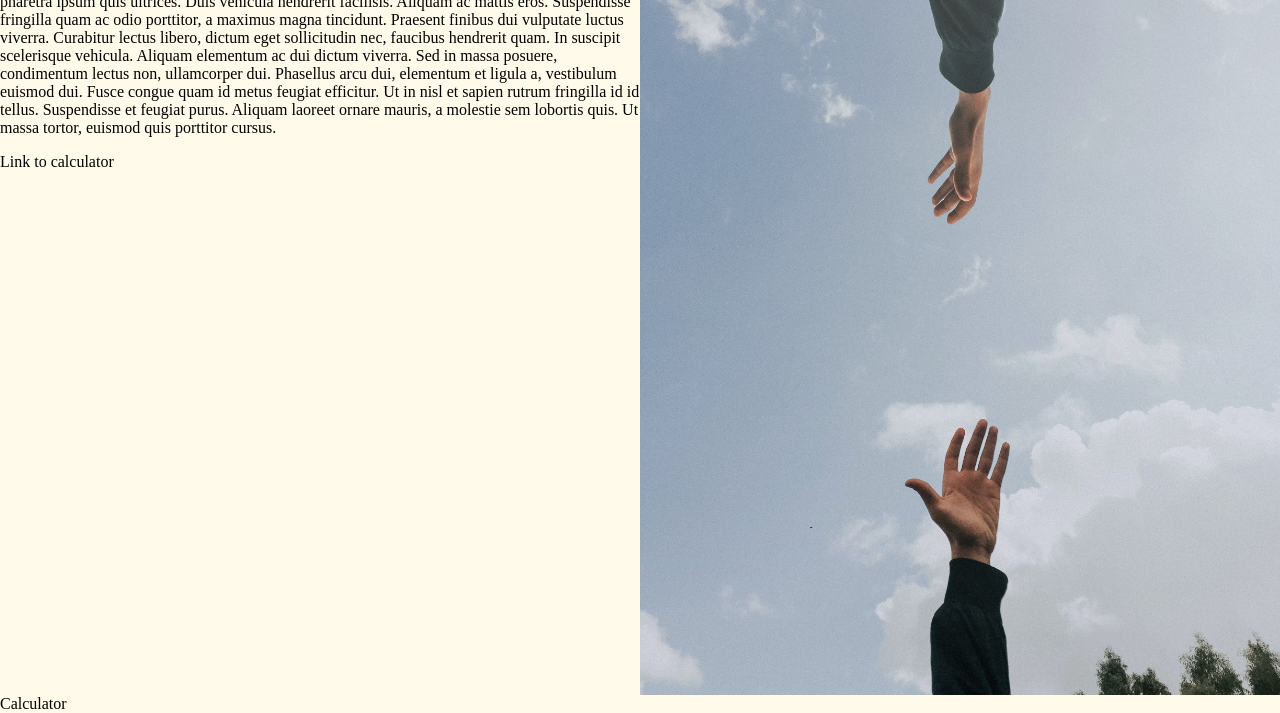
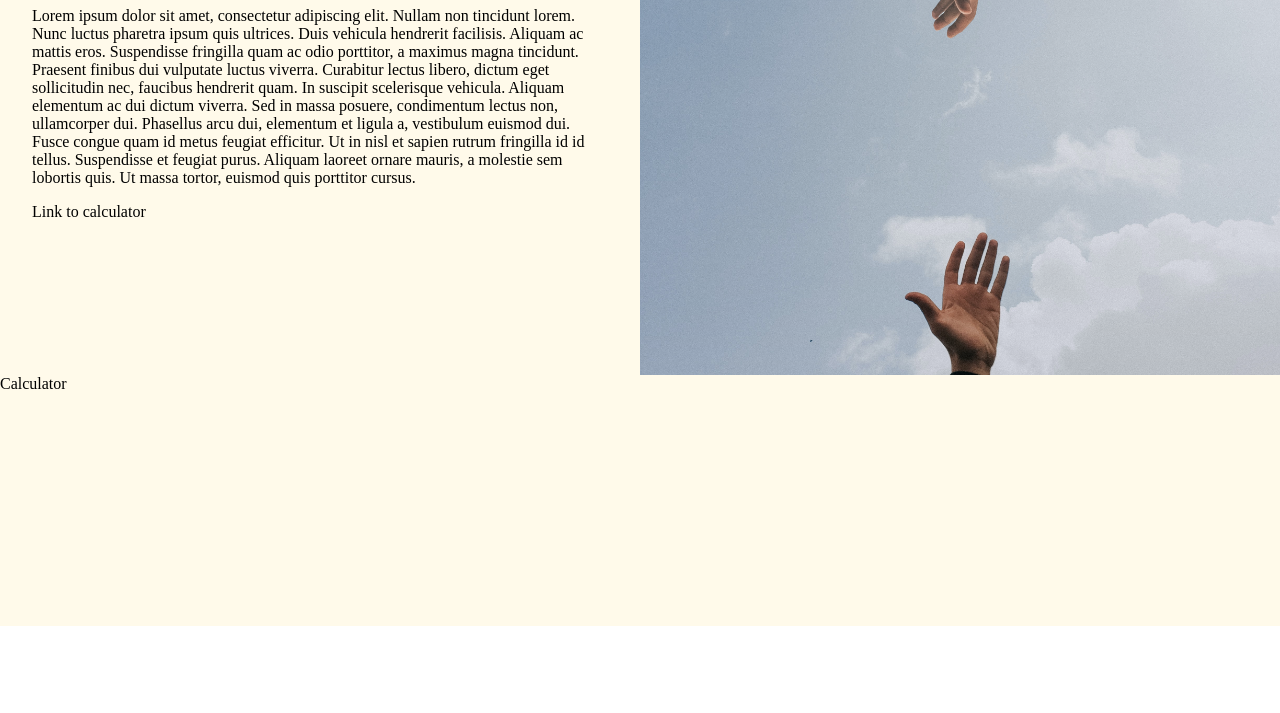
Before and after one commit to Trojan-Cat/CreditRepairAngel, a Gatsby site: page / in a window 1280 px wide. Shown: the part 174-887 px from the top of the page. After the commit the page ends 800 px from the top, so only its background shows below. Built offline with nearby package versions, Linux system fonts and the light colour scheme; Gatsby itself is replaced by a stand-in of ours.

Commit message:
CSS for ultrawides

```diff
--- a/src/pages/index.js
+++ b/src/pages/index.js
@@ -10,16 +10,24 @@
   display: flex;
   flex-wrap: wrap;
   flex-direction: row;
-  height: 100vh;
+  height: 60vh;
   @media only screen and (max-width: 600px) {
-    height: 100%;
+    height: 50vh;
   }
+  justify-content: flex-end;
 `;
+//Using the justify-content to keep the image taking up all its space on the
+//right, once we hit the ultrawide monitors
 
 const ContentDisp = styled.div`
   width: 50%;
+  padding: 2rem;
   @media only screen and (max-width: 600px) {
     width: 100%;
+  }
+  @media only screen and (min-width: 2000px) {
+    width: 30%;
+    padding-right: 5rem;
   }
 `;
 
@@ -32,10 +40,13 @@
       rgba(255, 255, 255, 0) 100%
     ),
     url(${hands});
-  background-size: fit;
   background-size: cover;
+  background-position: 50% 50%;
   @media only screen and (max-width: 600px) {
     display: none;
+  }
+  @media only screen and (min-width: 2000px) {
+    width: 50%;
   }
 `;
 const Index = props => {
```
Also changed, not shown: README.md.
